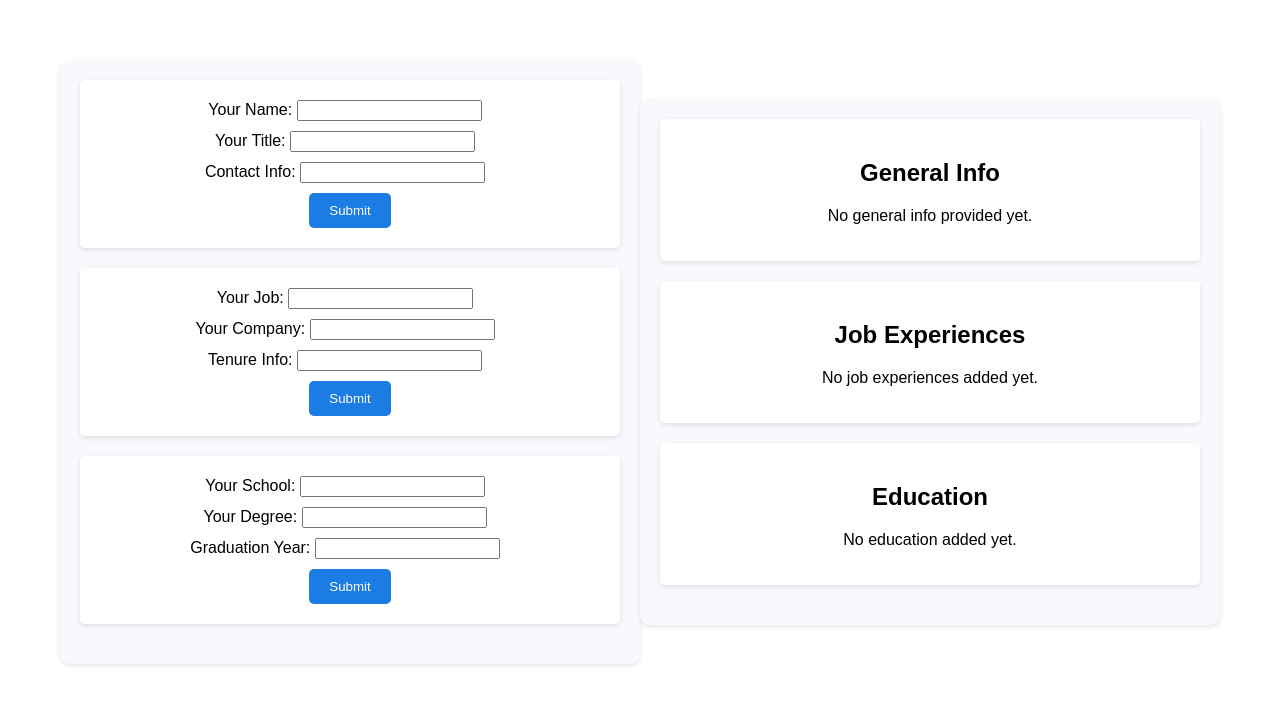
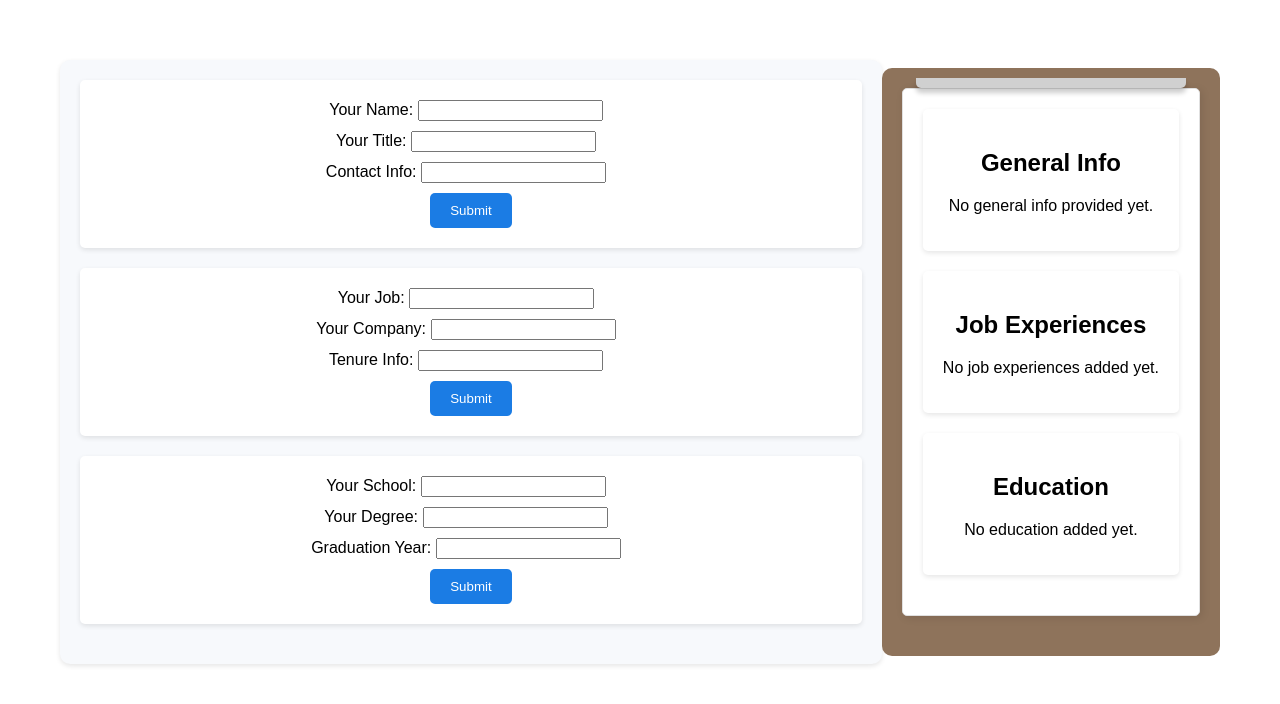
Before and after one commit to TeddyFrye/cv-application, a React (Vite) app: page / in a window 1280 px wide. Shown: the top 704 px of the page. Built offline with nearby package versions, Linux system fonts and the light colour scheme.

Commit message:
Adds clipboard styling

```diff
--- a/src/components/App.jsx
+++ b/src/components/App.jsx
@@ -33,6 +33,7 @@ function App() {
           }
         />
       </div>
+      <div className="clipboard-container">
         <div className="display-section">
           <GeneralInfoDisplay
             generalInfo={generalInfo}
@@ -72,6 +73,7 @@ function App() {
           />
         </div>
       </div>
+    </div>
   );
 }
 
--- a/src/styles/App.css
+++ b/src/styles/App.css
@@ -81,3 +81,33 @@ button:hover {
   transform: translateY(0);
   opacity: 1;
 }
+
+/* This gives an overall container to the clipboard */
+.clipboard-container {
+  background-color: #8e735b; /* Wooden texture */
+  border-radius: 10px;
+  padding: 20px 20px 40px 20px; /* Extra padding at the bottom to accommodate the clip */
+  position: relative; /* To be able to position the clip absolutely */
+}
+
+/* Metallic clip of clipboard */
+.clipboard-container::before {
+  content: "";
+  width: 80%;
+  height: 10px;
+  background-color: #d0d0d0; /* Metallic color */
+  position: absolute;
+  top: 10px; /* Adjust as needed */
+  left: 10%; /* Center the clip */
+  border-radius: 0 0 5px 5px;
+  box-shadow: 0 5px 5px rgba(0, 0, 0, 0.2); /* Adds depth to the clip */
+}
+
+.display-section {
+  /* This makes the display section look like paper */
+  background-color: #fff; /* Paper color */
+  border: 1px solid #e0e0e0; /* Thin border around the paper */
+  box-shadow: 2px 2px 8px rgba(0, 0, 0, 0.1); /* Soft shadow for depth */
+  border-radius: 5px; /* Rounded corners for paper */
+  padding: 20px;
+}
```
Lines whose indentation alone changed are shown as unchanged.
